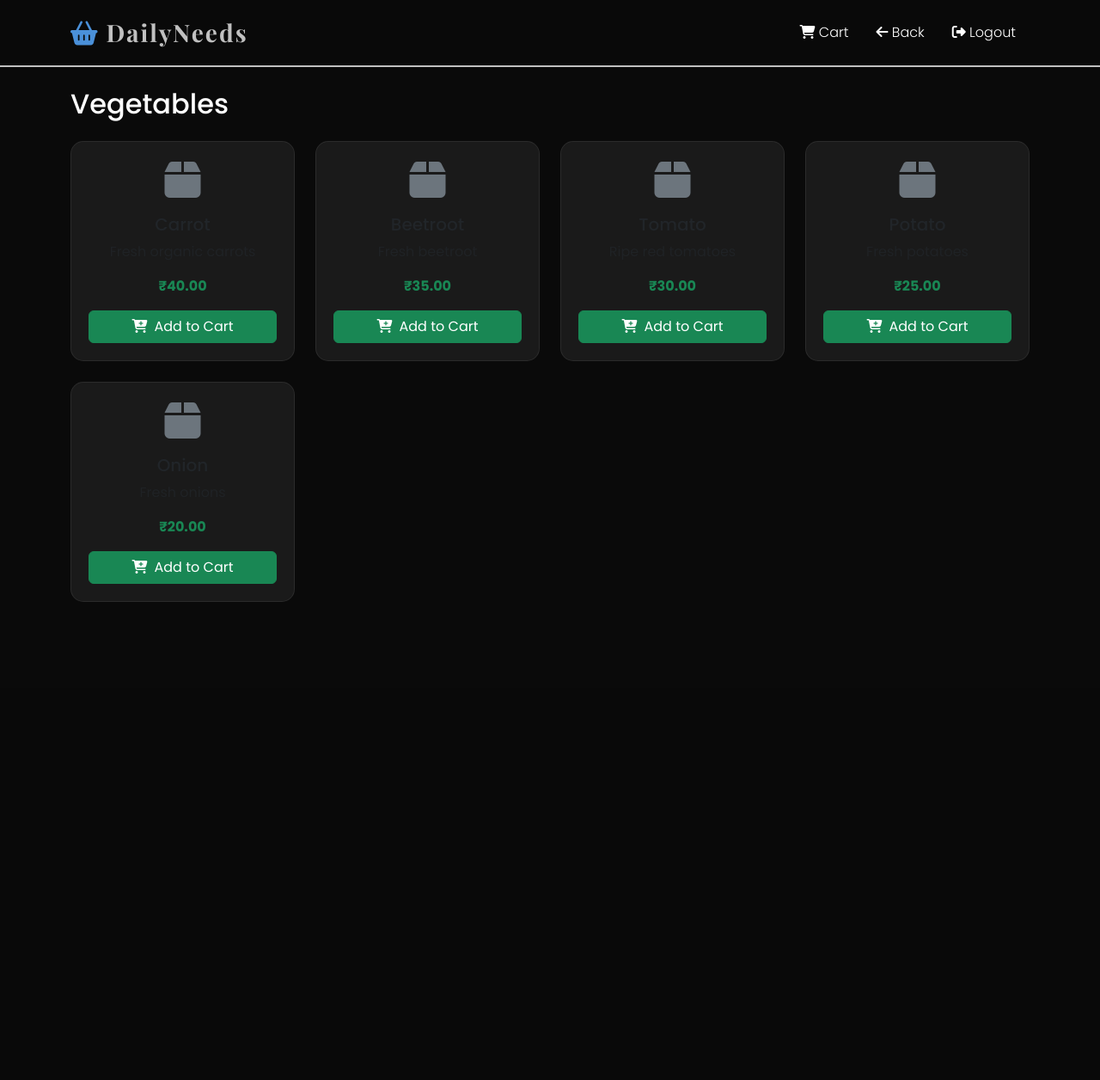
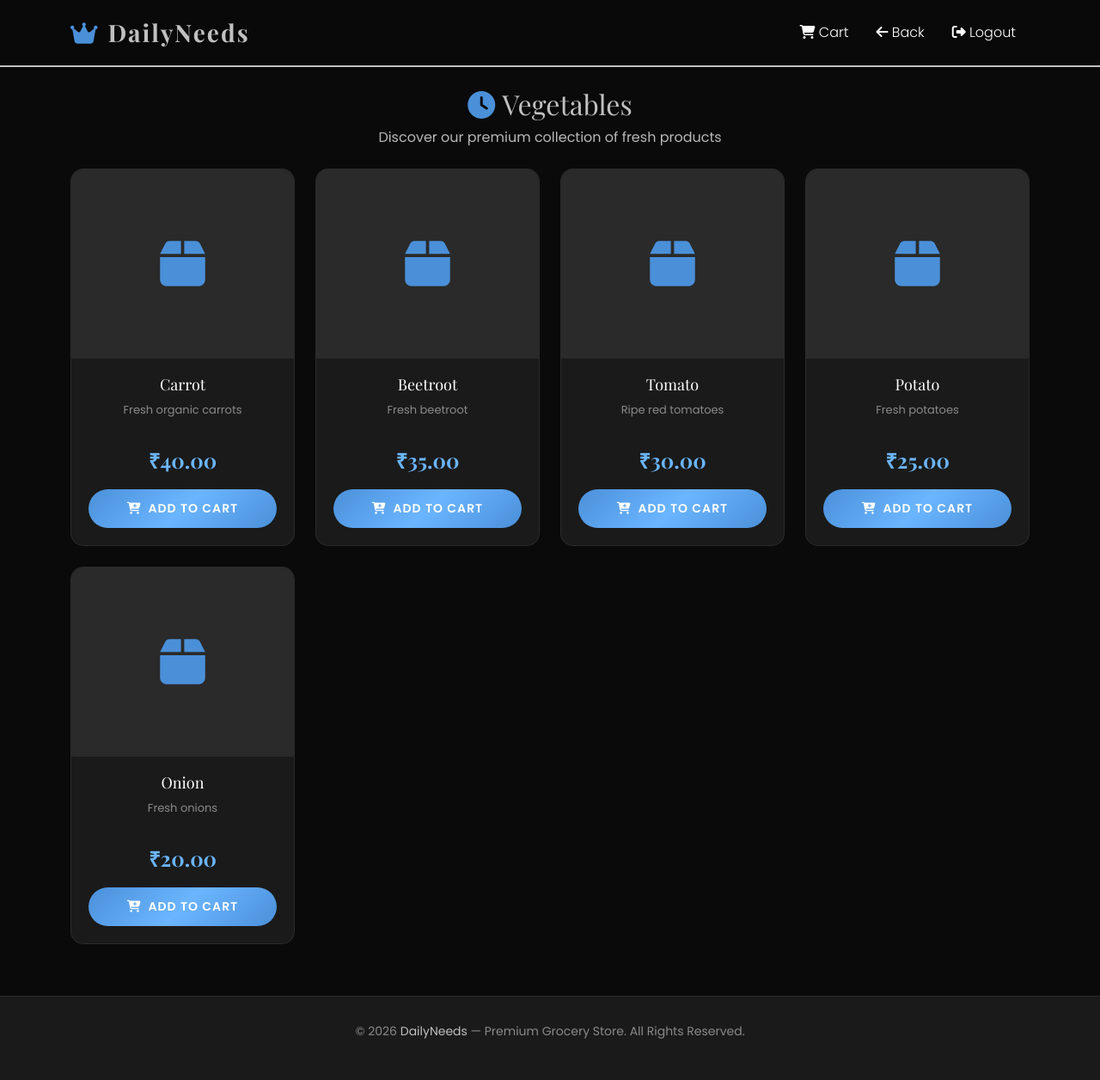
Before and after one commit to BRK-Devops/DailyNeeds-PHP-Docker, a PHP site: page /products.php?category=1 in a window 1280 px wide. Shown: the whole page at 86% size. Before the commit the page ends 700 px from the top, so only its background shows below. Run offline with PHP 8.4, Linux system fonts and the light colour scheme; the visitor is signed in with stand-in values (Sample User, id 1); data comes from the database, SQL or seed files in the repository.

Commit message:
Update products.php

```diff
--- a/products.php
+++ b/products.php
@@ -8,7 +8,6 @@ if(!isset($_SESSION['user_id'])) {
 
 $category_id = isset($_GET['category']) ? (int)$_GET['category'] : 0;
 
-// Get category name
 $stmt = $pdo->prepare("SELECT name FROM categories WHERE id = ?");
 $stmt->execute([$category_id]);
 $category = $stmt->fetch();
@@ -18,7 +17,6 @@ if(!$category) {
     exit();
 }
 
-// Get products
 $stmt = $pdo->prepare("SELECT * FROM products WHERE category_id = ?");
 $stmt->execute([$category_id]);
 $products = $stmt->fetchAll();
@@ -35,10 +33,10 @@ $products = $stmt->fetchAll();
     <link href="css/style.css" rel="stylesheet">
 </head>
 <body>
-    <nav class="navbar navbar-expand-lg navbar-dark bg-success">
+    <nav class="navbar navbar-expand-lg">
         <div class="container">
             <a class="navbar-brand" href="dashboard.php">
-                <i class="fas fa-shopping-basket me-2"></i>DailyNeeds
+                <i class="fas fa-crown"></i>DailyNeeds
             </a>
             <button class="navbar-toggler" type="button" data-bs-toggle="collapse" data-bs-target="#navbarNav">
                 <span class="navbar-toggler-icon"></span>
@@ -47,7 +45,7 @@ $products = $stmt->fetchAll();
                 <ul class="navbar-nav ms-auto">
                     <li class="nav-item">
                         <a class="nav-link" href="cart.php">
-                            <i class="fas fa-cart-shopping"></i> Cart
+                            <i class="fas fa-shopping-cart"></i> Cart
                         </a>
                     </li>
                     <li class="nav-item">
@@ -66,18 +64,30 @@ $products = $stmt->fetchAll();
     </nav>
 
     <div class="container mt-4">
-        <h2 class="mb-4"><?php echo $category['name']; ?></h2>
+        <div class="text-center mb-4">
+            <h2 style="font-family:'Playfair Display',serif;color:var(--silver);">
+                <i class="fas fa-clock me-2" style="color:var(--blue);"></i><?php echo $category['name']; ?>
+            </h2>
+            <p style="color:var(--gray-light);">Discover our premium collection of fresh products</p>
+        </div>
+
+        <?php if(isset($_SESSION['message'])): ?>
+            <div class="alert alert-success"><?php echo $_SESSION['message']; unset($_SESSION['message']); ?></div>
+        <?php endif; ?>
+
         <div class="row g-4">
             <?php if(count($products) > 0): ?>
                 <?php foreach($products as $product): ?>
                     <div class="col-md-3 col-sm-6">
-                        <div class="card product-card h-100">
-                            <div class="card-body text-center">
-                                <i class="fas fa-box fa-3x text-secondary mb-3"></i>
-                                <h5 class="card-title"><?php echo $product['name']; ?></h5>
-                                <p class="card-text text-muted"><?php echo $product['description']; ?></p>
-                                <p class="fw-bold text-success">₹<?php echo number_format($product['price'], 2); ?></p>
-                                <a href="add_to_cart.php?product=<?php echo $product['id']; ?>" class="btn btn-success w-100">
+                        <div class="product-card">
+                            <div class="product-image-placeholder">
+                                <i class="fas fa-box"></i>
+                            </div>
+                            <div class="card-body">
+                                <h5 class="product-name"><?php echo $product['name']; ?></h5>
+                                <p class="product-desc"><?php echo $product['description']; ?></p>
+                                <p class="product-price">₹<?php echo number_format($product['price'], 2); ?></p>
+                                <a href="add_to_cart.php?product=<?php echo $product['id']; ?>" class="btn-blue w-100 text-center d-block">
                                     <i class="fas fa-cart-plus me-2"></i>Add to Cart
                                 </a>
                             </div>
@@ -86,12 +96,18 @@ $products = $stmt->fetchAll();
                 <?php endforeach; ?>
             <?php else: ?>
                 <div class="col-12 text-center">
-                    <p class="text-muted">No products found in this category.</p>
+                    <p style="color:var(--gray);">No products found in this collection.</p>
                 </div>
             <?php endif; ?>
         </div>
     </div>
 
+    <footer class="footer">
+        <div class="container">
+            <p>© 2026 <span class="silver-text">DailyNeeds</span> — Premium Grocery Store. All Rights Reserved.</p>
+        </div>
+    </footer>
+
     <script src="https://cdnjs.cloudflare.com/ajax/libs/bootstrap/5.3.0/js/bootstrap.bundle.min.js"></script>
 </body>
 </html>
```
